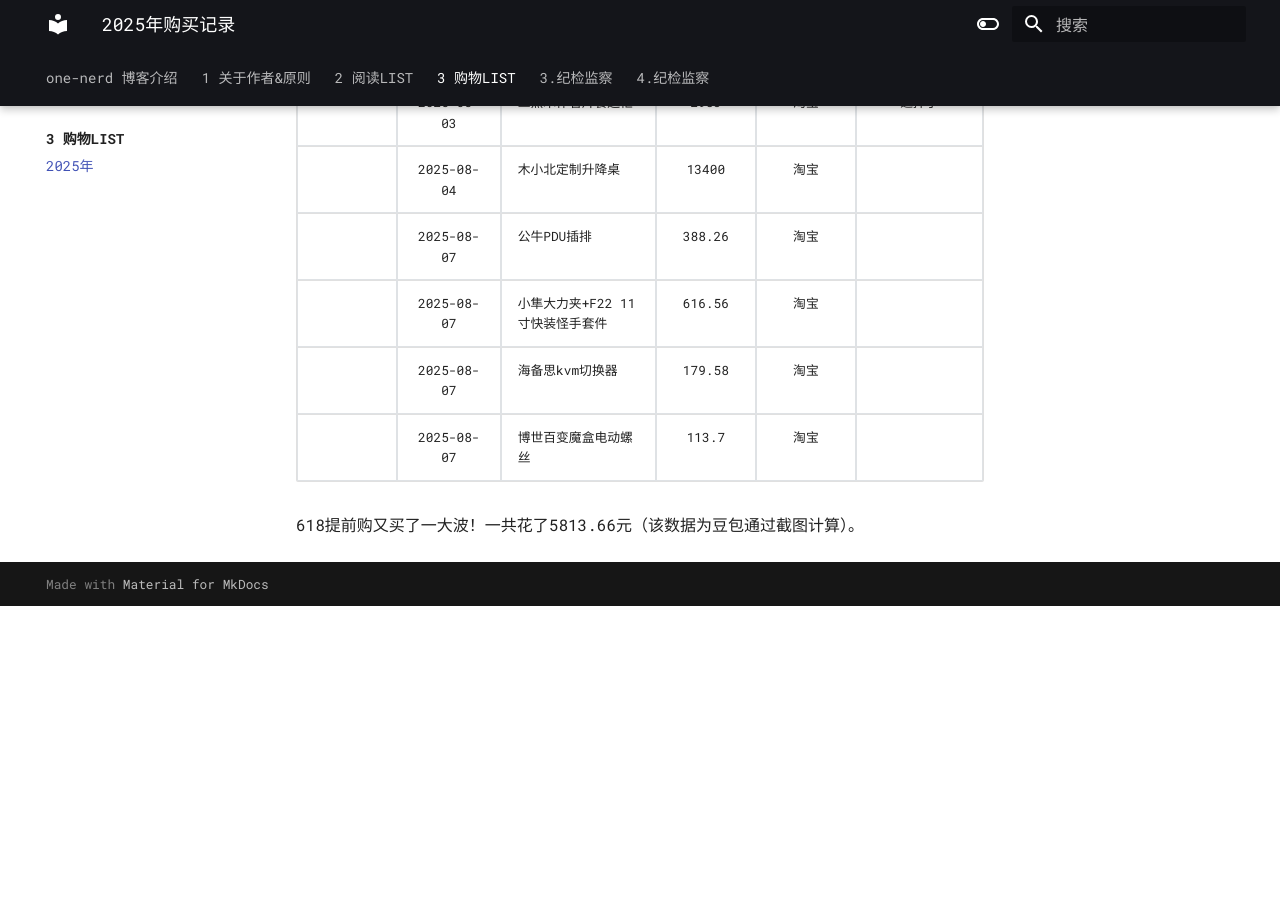
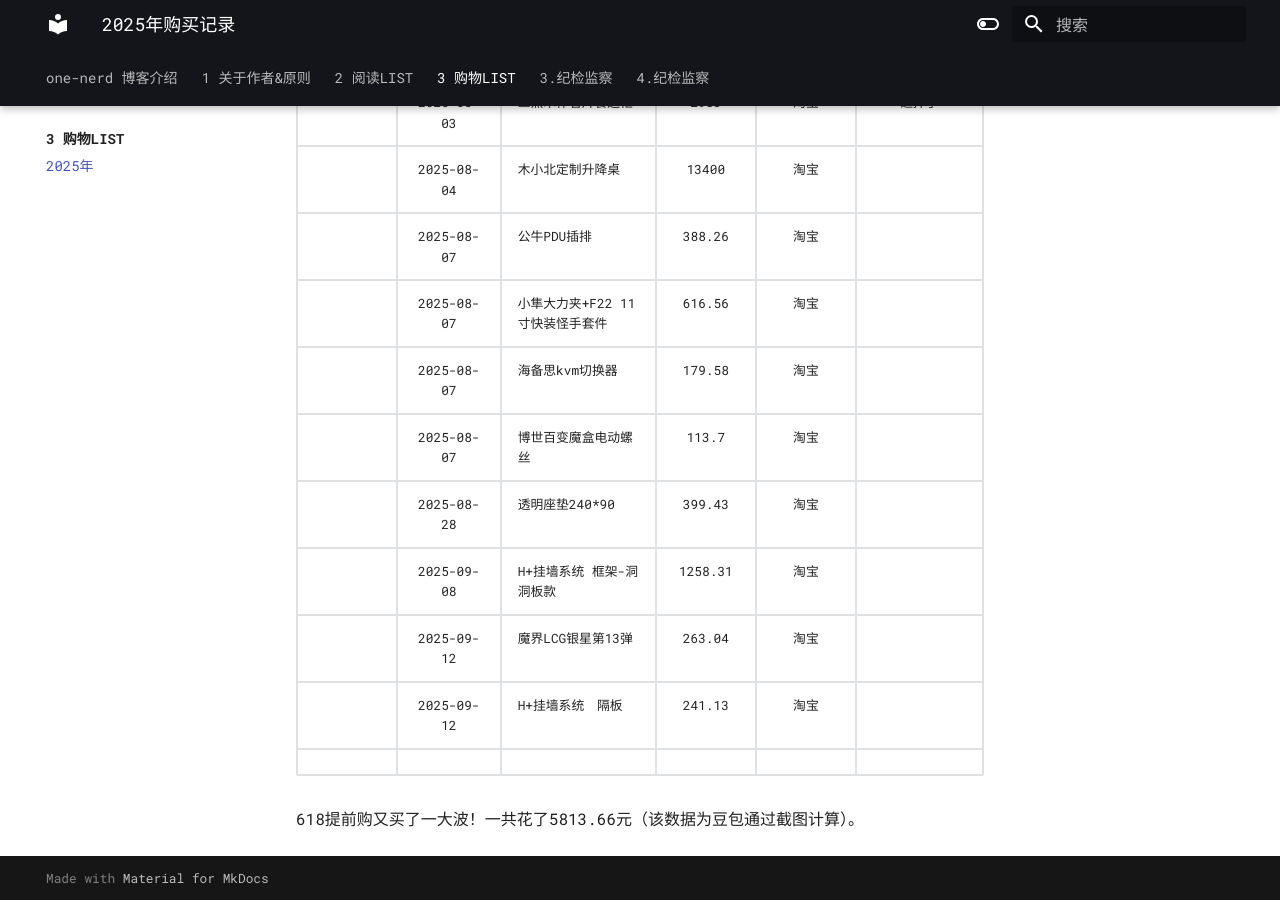
Before and after one commit to one-nerd/one-nerd.github.io, an MkDocs documentation site: the page built from docs/3-购物LIST/2025年/index.md, in a window 1280 px wide and 900 px high, scrolled down 4904 px. Built offline with MkDocs 1.6.1 and Material for MkDocs 9.7.7, drawn with Linux system fonts in a browser that asks for light colours; some web fonts are replaced; before the commit the page ends 5510 px from its top, so only the background shows below that; some of the changed text lies outside the part shown.

Commit message:
Update reading notes and wish lists, add new docs
Added new reading summary files for 2023 and 2024, updated reading and purchase records, and wish lists. Renamed files for better organization and made content improvements to several markdown documents.

```diff
--- a/docs/3-购物LIST/2025年/index.md
+++ b/docs/3-购物LIST/2025年/index.md
@@ -5,17 +5,17 @@
 |  01  | 2025-01-07 | 张小泉热油专用小锅                 |  52.34  |   淘宝   |                       |
 |  02  | 2025-01-07 | 博世激光测距仪GLM30-23             | 216.36  |   淘宝   |                       |
 |  03  | 2025-01-07 | 海备思旋钮拓展坞typec              | 297.18  |   淘宝   |                       |
-|      | 2025-01-08 | 轰炸机狙击者磨豆机                 | 1740.92 |   淘宝   |   618预售价1728元😭    |
-|      | 2025-01-08 | 轰炸机实木工作板                   | 172.55  |   淘宝   |                       |
-|      | 2025-01-08 | 轰炸机飓风布粉器套装D58通用        | 674.45  |   淘宝   |                       |
-|      | 2025-01-08 | 轰炸机DH粉碗原色                   |   126   |   淘宝   |                       |
-|      | 2025-01-11 | 蓝瓶咖啡海耶                       |  127.8  |   淘宝   |                       |
-|      | 2025-01-11 | 读库2025年全年阅读L计划            | 594.17  |   淘宝   |                       |
-|      | 2025-01-12 | 小老虎洞洞板配件                   |  109.8  |   淘宝   |                       |
-|      | 2025-01-16 | 向日葵智能PDU排插机柜插座P8        |   818   |   淘宝   |                       |
-|      | 2025-01-16 | 咖啡豆分装瓶展示架                 | 228.32  |   淘宝   |                       |
-|      | 2025-01-16 | 轰炸机刺客手冲壶                   | 474.97  |   淘宝   |                       |
-|      | 2025-01-20 | 轰炸机咖啡杯                       |   112   |   淘宝   |                       |
+|  04  | 2025-01-08 | 轰炸机狙击者磨豆机                 | 1740.92 |   淘宝   |   618预售价1728元😭    |
+|  05  | 2025-01-08 | 轰炸机实木工作板                   | 172.55  |   淘宝   |                       |
+|  06  | 2025-01-08 | 轰炸机飓风布粉器套装D58通用        | 674.45  |   淘宝   |                       |
+|  07  | 2025-01-08 | 轰炸机DH粉碗原色                   |   126   |   淘宝   |                       |
+|  08  | 2025-01-11 | 蓝瓶咖啡海耶                       |  127.8  |   淘宝   |                       |
+|  09  | 2025-01-11 | 读库2025年全年阅读L计划            | 594.17  |   淘宝   |                       |
+|  10  | 2025-01-12 | 小老虎洞洞板配件                   |  109.8  |   淘宝   |                       |
+|  11  | 2025-01-16 | 向日葵智能PDU排插机柜插座P8        |   818   |   淘宝   |                       |
+|  12  | 2025-01-16 | 咖啡豆分装瓶展示架                 | 228.32  |   淘宝   |                       |
+|  13  | 2025-01-16 | 轰炸机刺客手冲壶                   | 474.97  |   淘宝   |                       |
+|  14  | 2025-01-20 | 轰炸机咖啡杯                       |   112   |   淘宝   |                       |
 |      |            |                                    |         |          |                       |
 |      | 2025-02-08 | 魔界LCG第12弹                      | 491.76  |   淘宝   |                       |
 |      | 2025-02-09 | 小熊制冰机                         | 614.05  |   淘宝   |        不好用         |
@@ -81,5 +81,10 @@
 |      | 2025-08-07 | 小隼大力夹+F22 11寸快装怪手套件    | 616.56  |   淘宝   |                       |
 |      | 2025-08-07 | 海备思kvm切换器                    | 179.58  |   淘宝   |                       |
 |      | 2025-08-07 | 博世百变魔盒电动螺丝               |  113.7  |   淘宝   |                       |
+|      | 2025-08-28 | 透明座垫240*90                     | 399.43  |   淘宝   |                       |
+|      | 2025-09-08 | H+挂墙系统 框架-洞洞板款           | 1258.31 |   淘宝   |                       |
+|      | 2025-09-12 | 魔界LCG银星第13弹                  | 263.04  |   淘宝   |                       |
+|      | 2025-09-12 | H+挂墙系统　隔板                   | 241.13  |   淘宝   |                       |
+|      |            |                                    |         |          |                       |
 
 618提前购又买了一大波！一共花了5813.66元（该数据为豆包通过截图计算）。
```
Also changed, not shown: docs/1-关于作者&原则/3.家庭装修要点（记录）.md (+11 -7 lines), docs/2-阅读LIST/1-读库系列/04-读库2023/读库2302.md (added, +65 -0 lines), docs/2-阅读LIST/1-读库系列/05-读库2024/读库2403.md (added, +89 -0 lines), docs/2-阅读LIST/index.md (+3 -0 lines), docs/3-购物LIST/index.md (+9 -2 lines), docs/2-阅读LIST/1-读库系列/06-读库2025/读库2503.md (renamed from docs/2-阅读LIST/1-读库系列/04-读库2025/读库2503.md), docs/2-阅读LIST/1-读库系列/06-读库2025/读库2504.md (renamed from docs/2-阅读LIST/1-读库系列/04-读库2025/读库2504.md).
